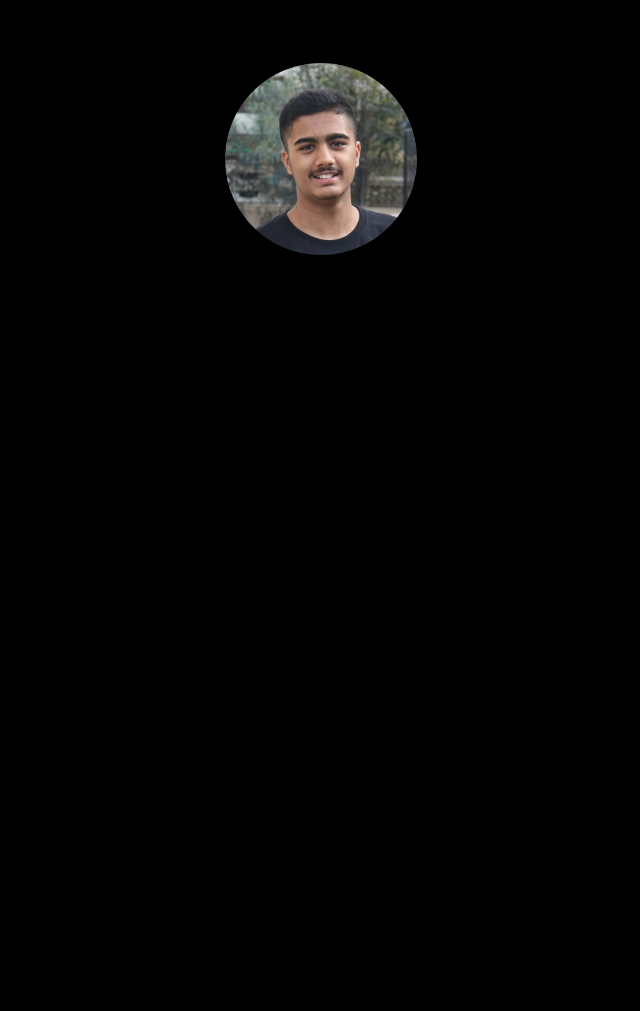
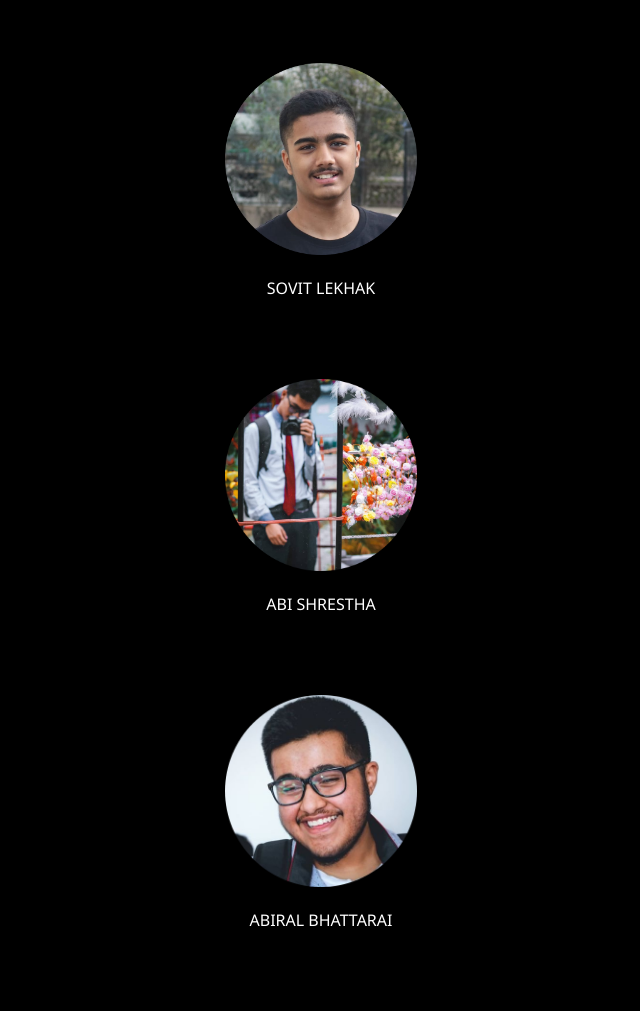
Before and after one commit to scifisatan/nepse, a Flask app: page / in a window 1280 px wide. Shown: the part 1844-2855 px from the top of the page, without its empty margins (319-959 px from the left). Run offline with Flask 2, Linux system fonts and the light colour scheme.

Commit message:
CSS/JS_load

```diff
--- a/templates/homepg.html
+++ b/templates/homepg.html
@@ -4,12 +4,12 @@
   <meta charset="UTF-8">
   <meta name="viewport" content="width=device-width, initial-scale=1.0">
   <title>NEPSE API</title>
-  <link rel="stylesheet" href="/nepseapi/css/style.css">
-  <link rel = "icon" href ="/nepseapi/images/api.png" type = "image/x-icon">
-  <link rel="stylesheet" href="/nepseapi/plugins/aos/aos.css">
+  <link rel="stylesheet" href="/templates/css/style.css">
+  <link rel = "icon" href ="/templates/images/api.png" type = "image/x-icon">
+  <link rel="stylesheet" href="/templates/plugins/aos/aos.css">
 </head>
 <body>
-  <script src="/nepseapi/plugins/aos/aos.js"></script>
+  <script src="/templates/plugins/aos/aos.js"></script>
         <script type="text/javascript">
             AOS.init({
                 duration: 1200,
@@ -44,9 +44,9 @@
 <br>
 <h1 class="Developers" data-aos="fade-down">DEVELOPED BY:-</h1>
 <div class="gray-container" data-aos="fade-down">
-        <a href="https://www.instagram.com/scifidemon/" target="_blank"><img src="/nepseapi/images/sovit.png" alt="Sovit Lekhak" class="dev1" data-aos="fade-right"><p class="dev1name">SOVIT LEKHAK</p></a>
-        <a href="https://www.instagram.com/39abii/" target="_blank"><img src="/nepseapi/images/abi.png" alt="Abi Shrestha" class="dev2" data-aos="fade-right"><p class="dev2name">ABI SHRESTHA</p></a>
-        <a href="https://www.instagram.com/abiral__101/" target="_blank"><img src="/nepseapi/images/abiral.png" alt="Abiral Bhattarai" class="dev3" data-aos="fade-right"><p class="dev3name" >ABIRAL BHATTARAI</p></a>
+        <a href="https://www.instagram.com/scifidemon/" target="_blank"><img src="/templates/images/sovit.png" alt="Sovit Lekhak" class="dev1" data-aos="fade-right"><p class="dev1name">SOVIT LEKHAK</p></a>
+        <a href="https://www.instagram.com/39abii/" target="_blank"><img src="/templates/images/abi.png" alt="Abi Shrestha" class="dev2" data-aos="fade-right"><p class="dev2name">ABI SHRESTHA</p></a>
+        <a href="https://www.instagram.com/abiral__101/" target="_blank"><img src="/templates/images/abiral.png" alt="Abiral Bhattarai" class="dev3" data-aos="fade-right"><p class="dev3name" >ABIRAL BHATTARAI</p></a>
 </div>
 </body>
 </html>
```
